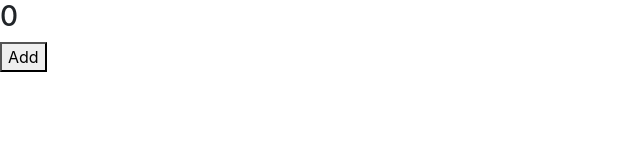
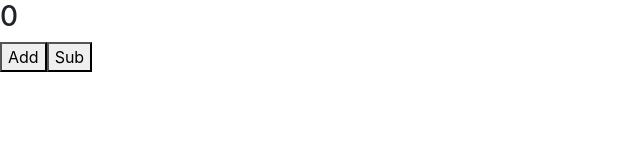
Before and after one commit to minhtaivo235/learn_angular, an Angular app: page / in a window 1280 px wide. Shown: the top 160 px of the page, without its empty margins (0-640 px from the left). Built offline with nearby package versions, Linux system fonts and the light colour scheme.

Commit message:
demo Output with parameter

```diff
--- a/src/app/child.component.ts
+++ b/src/app/child.component.ts
@@ -2,12 +2,17 @@
 
 @Component({
     selector: 'app-child',
-    template: `<button (click)="addForParent()">Add</button>`
+    template: `<button (click)="addForParent()">Add</button>
+    <button (click)="subForParent()">Sub</button>
+    `
 })
 export class ChildComponent {
-    @Output() myclick = new EventEmitter();
+    @Output() myclick = new EventEmitter<boolean>();
 
     addForParent() {
-        this.myclick.emit();
+        this.myclick.emit(true);
+    }
+    subForParent() {
+        this.myclick.emit(false);
     }
 }
--- a/src/app/parent.component.ts
+++ b/src/app/parent.component.ts
@@ -3,9 +3,15 @@
 @Component({
     selector: 'app-parent',
     template: `<h3>{{value}}</h3>
-        <app-child (myclick)="value = value + 1"></app-child>
+        <app-child (myclick)="changeValue($event)"></app-child>
     `
 })
 export class ParentComponent {
     value = 0;
+    changeValue(status:boolean){
+        if(status)
+        this.value = this.value + 1;
+        else
+        this.value = this.value - 1;
+    }
 }
```
